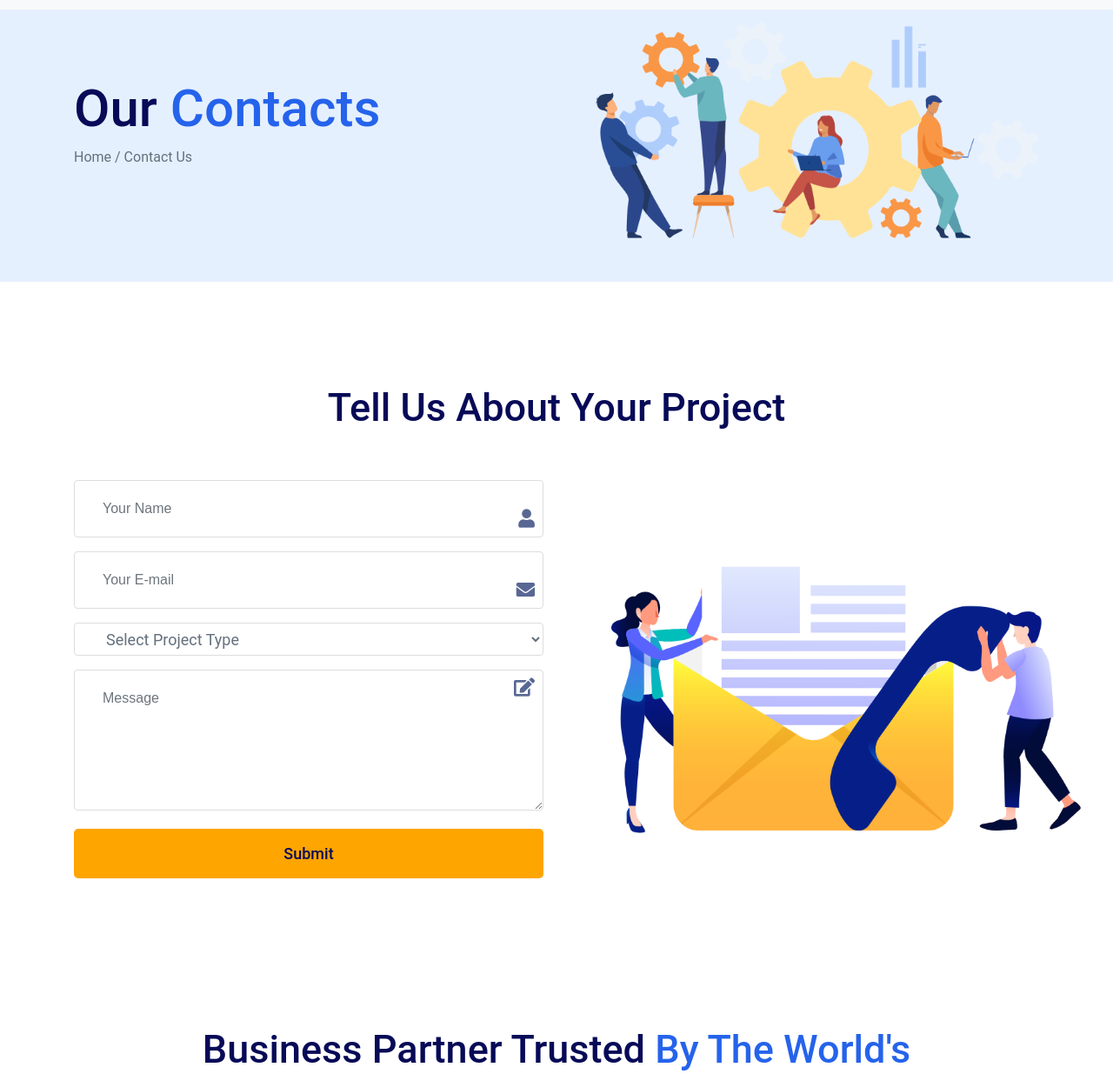
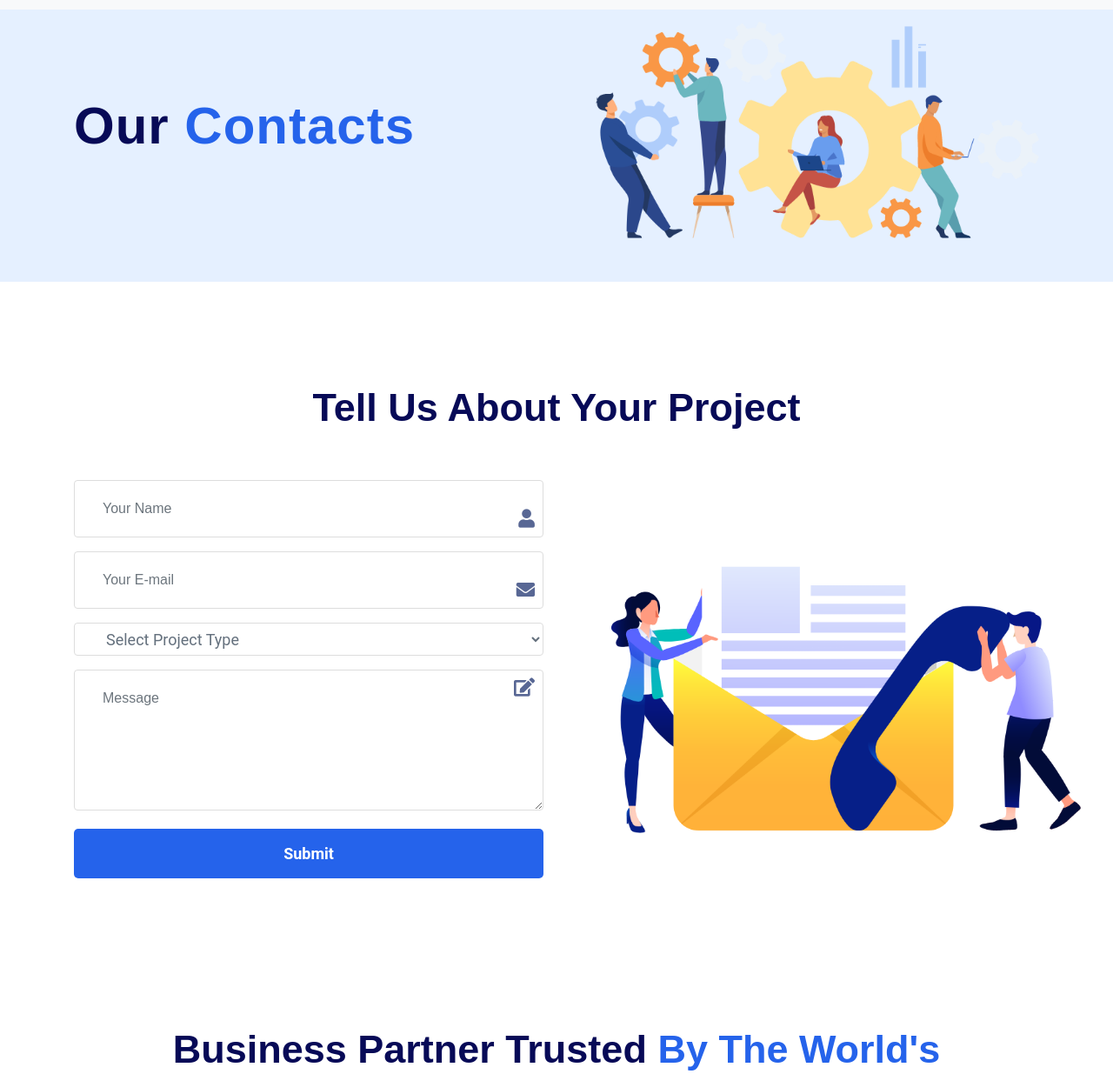
Before and after one commit to satyamsingh-stack/Trendzomedia.com, a plain HTML site: page contact-us.html in a window 1280 px wide. Shown: the part 65-1300 px from the top of the page at 87% size. Drawn offline with nearby package versions, Linux system fonts and the light colour scheme.

Commit message:
Fix: contact us page

```diff
--- a/contact-us.html
+++ b/contact-us.html
@@ -83,8 +83,9 @@
         <div class="row h-100">
           <div class="col-md-6 centralize">
             <div class="left-content">
-              <h2>Our <span class="highlight">Contacts</span></h2>
-              <p>Home / Contact Us</p>
+              <!-- <h2>Our <span class="highlight">Contacts</span></h2> -->
+              <h2 class="glifta-title"> Our <span class="highlight">Contacts</span>
+              <!-- <p>Home / Contact Us</p> -->
             </div>
           </div>
           <div class="col-md-6 centralize">
@@ -153,7 +154,7 @@
     <section class="project-contact section-padding">
       <div class="container">
         <div class="row mt-5">
-          <h2 class="text-center w-100 service-heading">
+          <h2 class="text-center w-100 service-heading service-heading poppins-bold">
             Tell Us About Your Project
           </h2>
         </div>
@@ -229,8 +230,9 @@
                   <option value="Social Media Marketing">
                     Social Media Marketing
                   </option>
-                  <option value="UI/UX">UI/UX</option>
-                  <option value="Graphics">Graphics</option>
+                  <option value="UI/UX">Video Editing</option>
+                  <option value="Graphics">Ugc Creation</option>
+                  <option value="Graphics">Content Creation</option>
                 </select>
               </div>
 
@@ -248,7 +250,7 @@
               </div>
 
               <div class="text-center">
-                <button type="submit" class="btn btn-default">Submit</button>
+                <button  type="submit" class="btn btn-default" style="background-color: #2563EB; color: #fff;"><strong>Submit</strong></button>
               </div>
             </form>
           </div>
@@ -274,10 +276,8 @@
       <div class="container">
         <div class="row">
           <div class="col-md-12">
-            <h2 class="text-center partner-heading">
-              Business Partner Trusted
+            <h2 class="text-center partner-heading service-heading poppins-bold"> Business Partner Trusted
               <span class="highlight"> By The World's</span>
-            </h2>
           </div>
         </div>
         <div class="row mt-5">
```
